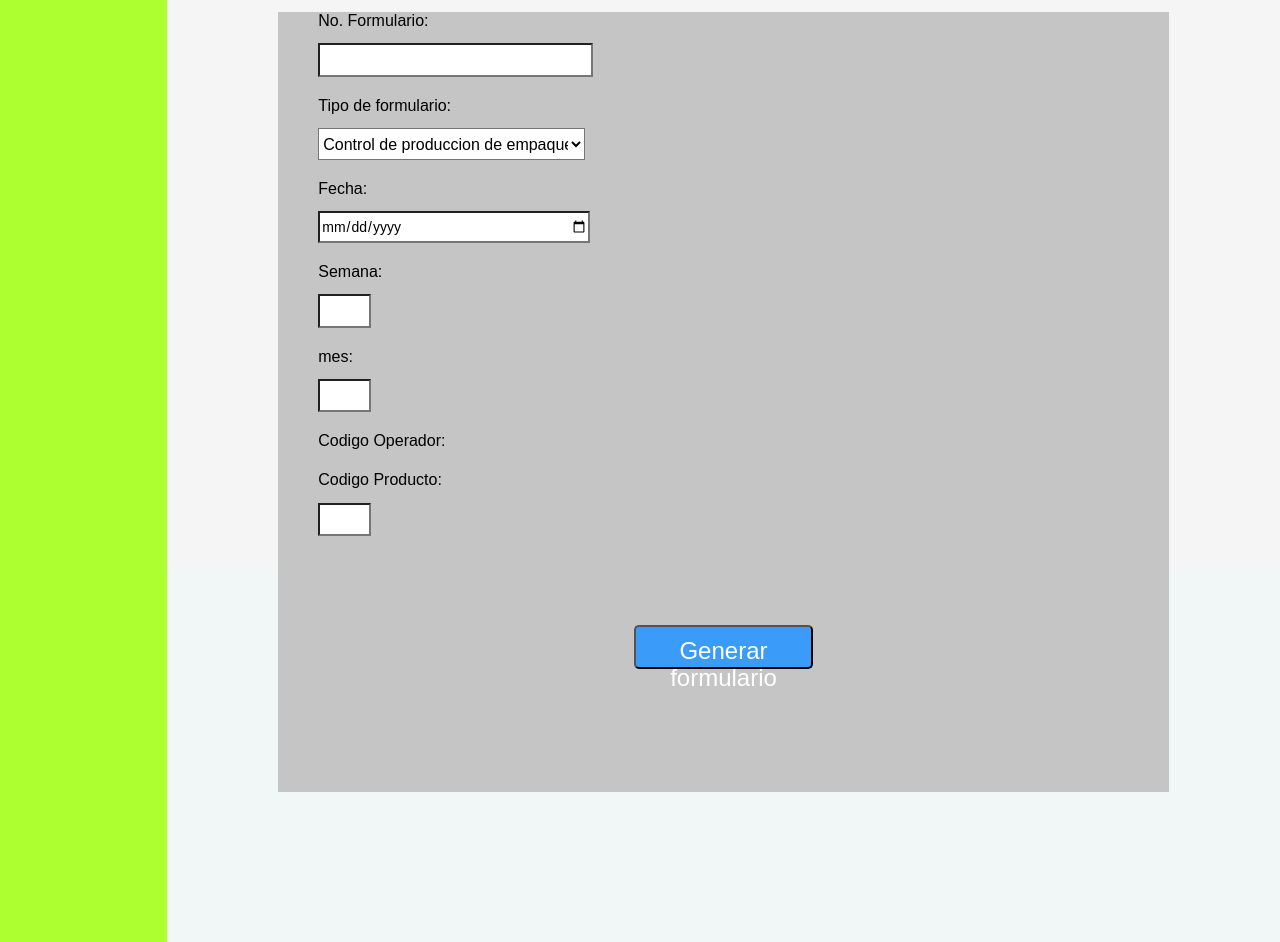
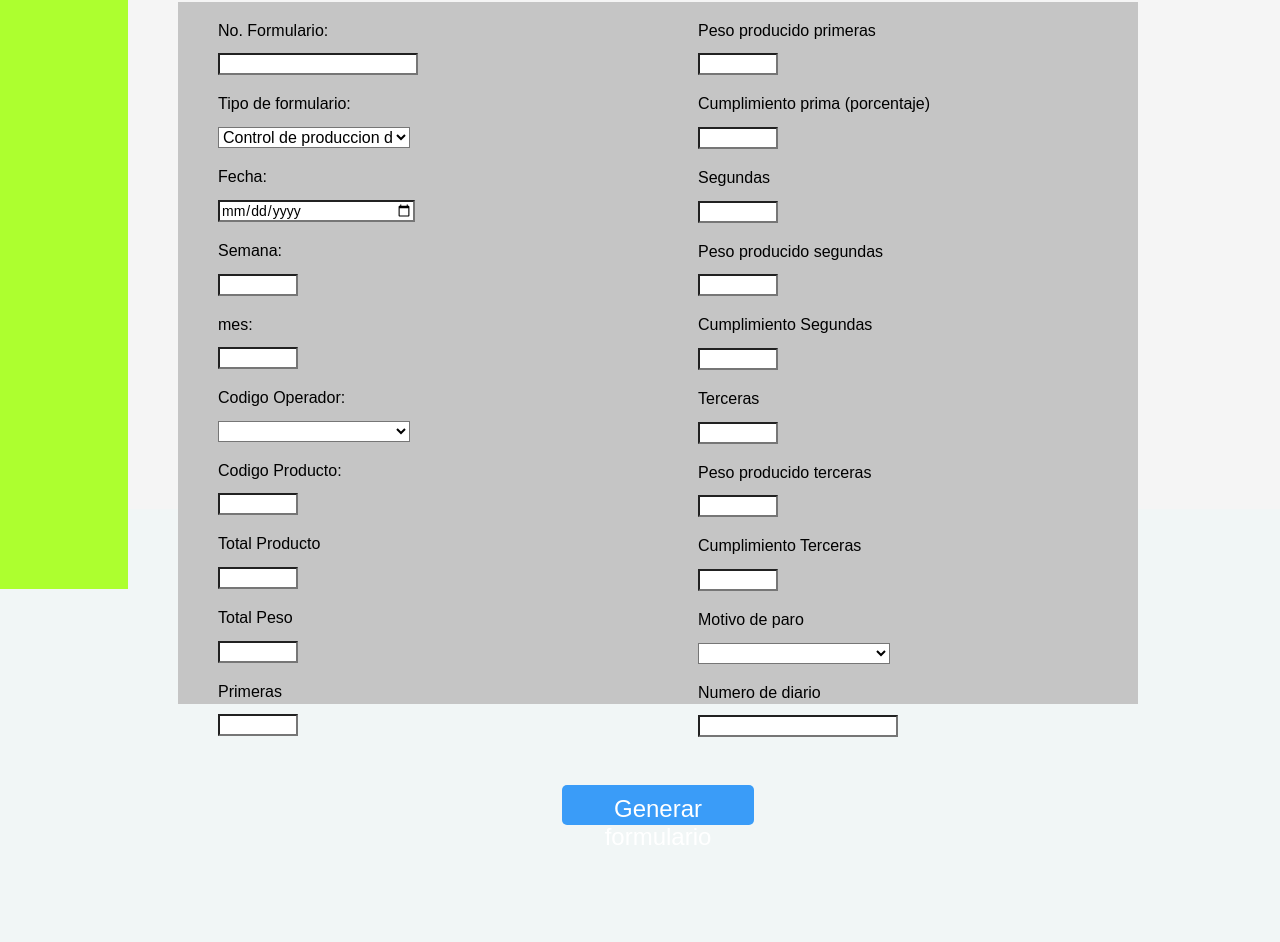
Before and after one commit to Arem58/Proyecto-Software, an Electron app: page src/html/manualForm.html in a window 1280 px wide. Shown: the part 211-1153 px from the top of the page. Drawn offline with Linux system fonts and the light colour scheme.

Commit message:
ManualForm y SingUp

```diff
--- a/src/css/manualForm.css
+++ b/src/css/manualForm.css
@@ -23,13 +23,14 @@ background-color: #f1f6f6;
 	display: flex;
 	flex-direction: row;
 	justify-content: space-between;
-	overflow: auto;
+	height: 150%;
 }
 
 .menu_de_opciones {
+	position: fixed;
 	background: greenyellow;
-	width: 15%;
-	height: 1300px;
+	width: 10%;
+	height: 100%;
 }
 
 li{
@@ -42,7 +43,7 @@ padding: 5rem 16rem 5rem 0rem;
 	align-items: stretch;
 	display: flex;
 	flex-direction: column;
-	width: 100%
+	width: 100%;
 }
 
 .Encabezado__contenido {
@@ -87,10 +88,16 @@ padding: 5rem 16rem 5rem 0rem;
 }
 
 .Cuadro_de_ingreso {
+	position: relative;
 	background: rgb(197, 197, 197);
 	margin-left: 10%;
 	margin-right: 10%;
-	height: 120%;
+	height: 117%;
+	left: 50px;
+	width: 75%;
+}
+.content{
+	display: flex;
 }
 
 .Cuadro_de_ingreso h2 {
@@ -107,7 +114,7 @@ input {
 	margin-left: 10rem;
 	margin-right: 10rem;
 	height: 3.5%;
-	width: 30%;
+	width: 40%;
 	font-size: 350%;
 }
 
@@ -115,8 +122,7 @@ input[type=number] {
 	background: white;
 	margin-left: 10rem;
 	margin-right: 10rem;
-	height: 3.5%;
-	width: 5%;
+	width: 15%;
 	font-size: 350%;
 }
 
@@ -125,22 +131,24 @@ select{
 	margin-left: 10rem;
 	margin-right: 10rem;
 	height: 4%;
-	width: 30%;
+	width: 40%;
 	font-size: 400%;
 }
 
 .Generar_formulario {
 	background: rgb(58, 156, 248);
 	color: white;
+	border: none;
 	font-family: sans-serif;
 	font-weight: 100;
 	font-size: 6rem;
 	border-radius: 5px;
 	height: 5%;
 	padding: 10px 10px 30px 10px;
-	margin-top: 10%;
+	margin-top: 5%;
 	margin-left: 40%;
 	margin-right: 40%;
+	bottom: auto;
 }
 
 .usuario__imagen {
@@ -161,3 +169,12 @@ select{
 	justify-content: center;
 	padding: 10rem 10rem 10rem 50rem;
 }
+.f2{
+	width: 50%;
+	height: 100%;
+}
+
+.f1{
+	width: 50%;
+	height: 100%;
+}
--- a/src/html/manualForm.html
+++ b/src/html/manualForm.html
@@ -29,24 +29,89 @@
 					<div class="Formulario">
 						<h1>Formulario</h1>
 						<div class="Cuadro_de_ingreso">
+							<div class="content">
+								<div class="f1">
 									<h2>No. Formulario:</h2>
-							<input type="text" class="num">
+									<input type="text" id="num">
 									<h2>Tipo de formulario:</h2>
 									<select name="tipoForm" id="formSelect">
 										<option value="empaque">Control de produccion de empaque</option>
 										<option value="prensas">Control de produccion de prensas</option>
 									</select>
 									<h2>Fecha:</h2>
-							<input type="date" class="fecha">
+									<input type="date" id="fecha">
 									<h2>Semana:</h2>
 									<input type="number" id="semana" min="1" max="53">
 									<h2>mes:</h2>
 									<input type="number" id="mes" min="1" max="12">
 									<h2>Codigo Operador:</h2>
+									<select name="operador" id="operador">
+										<option value=" "> </option>
+										<option value="4">4</option>
+										<option value="24">24</option>
+										<option value="35">35</option>
+										<option value="300290">300290</option>
+										<option value="300689">300689</option>
+										<option value="300791">300791</option>
+										<option value="52">52</option>
+										<option value="53">53</option>
+										<option value="54">54</option>
+										<option value="T013">T013</option>
+									</select>
 									<h2>Codigo Producto:</h2>
 									<input type="number" id="producto" min="7220" max="9063">
+									<h2>Total Producto</h2>
+									<input type="number" id="totalProd" min="0">
+									<h2>Total Peso</h2>
+									<input type="number" id="totalPeso" min="0">
+									<h2>Primeras</h2>
+									<input type="number" id="primeras" min="0">
+
+								</div>
+								<div class="f2">
+									<h2>Peso producido primeras</h2>
+									<input type="number" id="pesoProdPrim" min="0">
+									<h2>Cumplimiento prima (porcentaje)</h2>
+									<input type="number" id="cumplimientoPrim" min="0">
+									<h2>Segundas</h2>
+									<input type="number" id="segundas" min="0">
+									<h2>Peso producido segundas</h2>
+									<input type="number" id="pesoProdSeg" min="0">
+									<h2>Cumplimiento Segundas</h2>
+									<input type="number" id="cumplimientoSeg" min="0">
+									<h2>Terceras</h2>
+									<input type="number" id="terceras" min="0">
+									<h2>Peso producido terceras</h2>
+									<input type="number" id="pesoProdTer" min="0">
+									<h2>Cumplimiento Terceras</h2>
+									<input type="number" id="cumplimientoTer" min="0">
+									<h2>Motivo de paro</h2>
+									<select id="paro">
+										<option value=" "> </option>
+										<option value="M001">M001</option>
+										<option value="M096">M096</option>
+										<option value="M127">M127</option>
+										<option value="M129">M129</option>
+										<option value="M130">M130</option>
+										<option value="M131">M131</option>
+										<option value="M132">M132</option>
+										<option value="M133">M133</option>
+										<option value="M134">M134</option>
+										<option value="M135">M135</option>
+										<option value="M136">M136</option>
+										<option value="M137">M137</option>
+										<option value="M138">M138</option>
+										<option value="M139">M139</option>
+										<option value="M140">M140</option>
+									</select>
+									<h2>Numero de diario</h2>
+									<input type="text" id="noDiario">
+
+								</div>
+							</div>
 							<button class="Generar_formulario">Generar formulario</button>
 						</div>
+
 					</div>
 				</div>
 			</div>
```
Also changed, not shown: src/html/SignUp.html (+18 -4 lines). Lines whose indentation alone changed are shown as unchanged.
